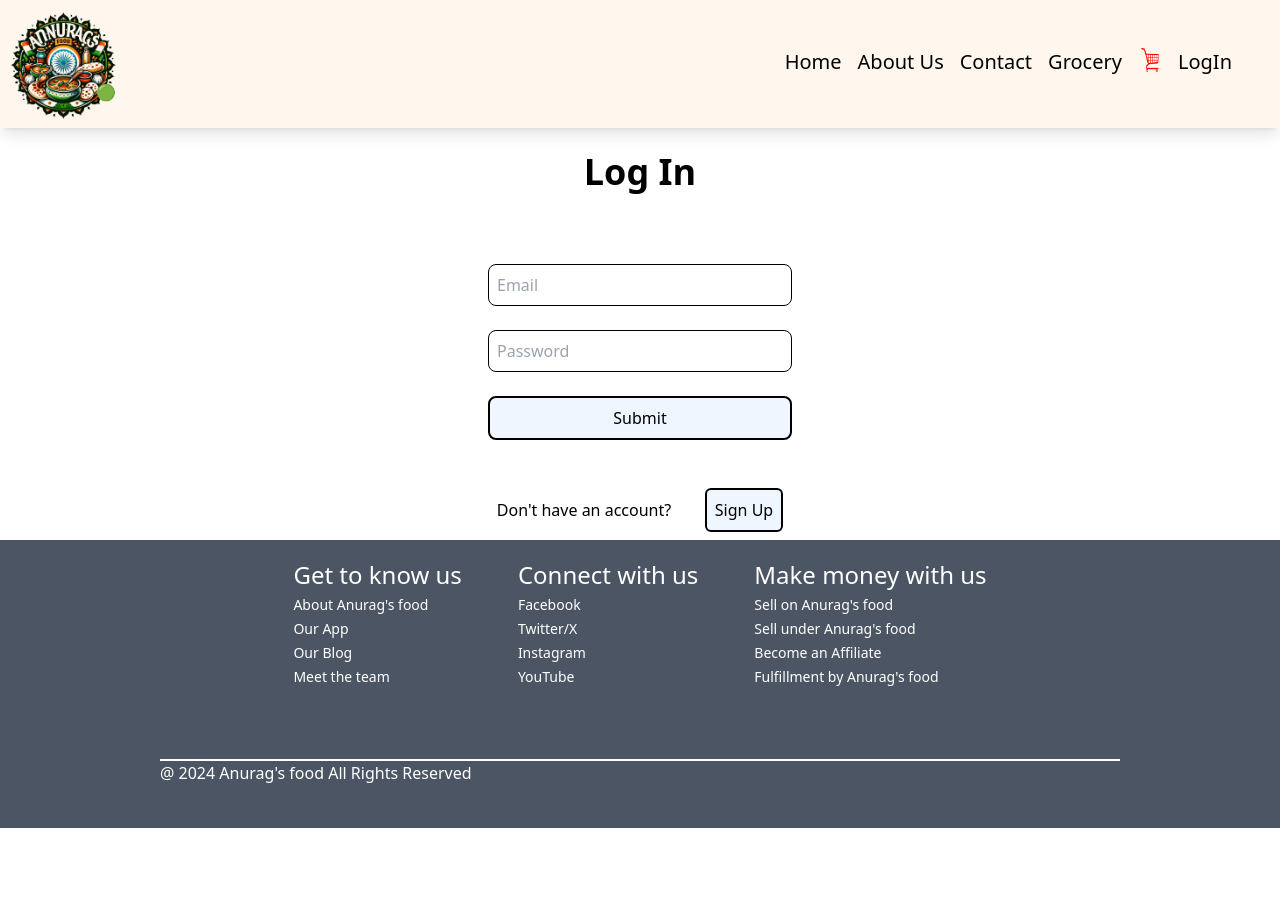
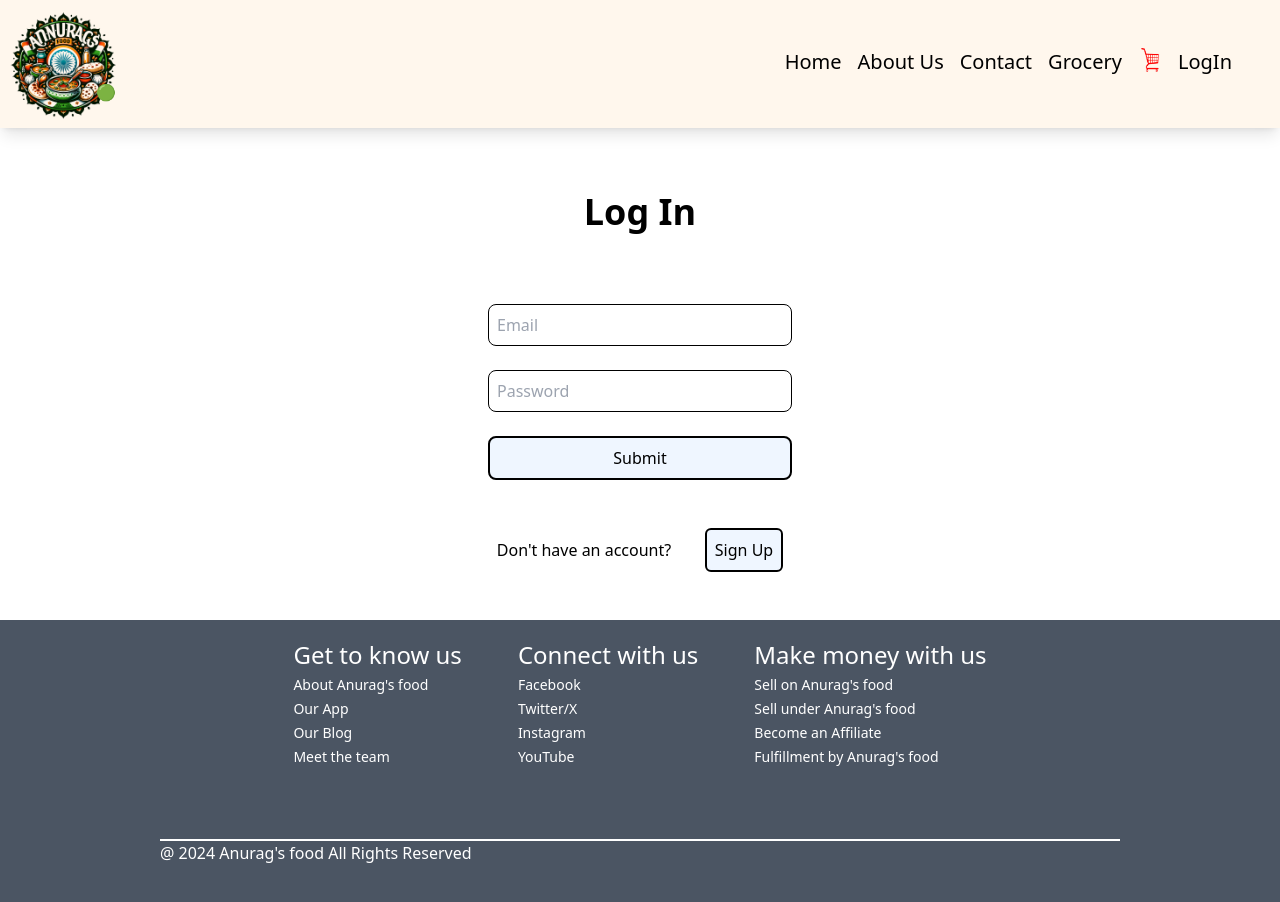
Before and after one commit to AnuragAnalog/namaskaram-react, a React (Vite) app: page /login in a window 1280 px wide. Shown: the top 902 px of the page. Before the commit the page ends 828 px from the top, so only its background shows below. Built offline with nearby package versions, Linux system fonts and the light colour scheme.

Commit message:
updated login and signup

```diff
--- a/src/components/Footer.jsx
+++ b/src/components/Footer.jsx
@@ -6,7 +6,7 @@ function Footer() {
     return (
         <>
             {/* <div className="flex flex-col"> */}
-                <div className="flex flex-col w-full h-72 bg-gray-600 gap-24 items-center justify-center">
+                <div className="flex flex-col w-full h-72 mt-10 bg-gray-600 gap-24 items-center justify-center">
                     <div className="flex flex-row h-20 w-[75%] gap-14 items-center justify-center">
                         <div className="flex flex-col gap-1 text-white">
                             <h1 className="text-2xl"> Get to know us </h1>
--- a/src/components/Header.jsx
+++ b/src/components/Header.jsx
@@ -23,7 +23,7 @@ function Header() {
     }
 
     return (
-        <div className="flex row-auto justify-between shadow-lg bg-orange-50">
+        <div className="flex flex-row justify-between mb-10 shadow-lg bg-orange-50">
             <Link to="/" className="m-2">
                 <span className="z-20 absolute top-20 left-24"> {internetStatus ? "🟢" : "🔴"} </span>
                 <img className="z-10 w-28 h-28" src={logo} />
--- a/src/components/Shimmer.jsx
+++ b/src/components/Shimmer.jsx
@@ -16,9 +16,11 @@ export function ShimmerBody() {
 export function ShimmerResCard() {
     return (
         <>
-            <ShimmerThumbnail height={250} rounded />
-            <ShimmerText line={2} gap={10} />
-            <ShimmerContentBlock title text cta thumbnailWidth={370} thumbnailHeight={370} />
+            <div className="w-9/12 m-auto">
+                <ShimmerThumbnail height={250} rounded />
+                <ShimmerText line={2} gap={10} />
+                <ShimmerContentBlock title text cta thumbnailWidth={370} thumbnailHeight={370} />
+            </div>
         </>
     )
 }
```
Also changed, not shown: 1 other file (tests, documents, lock files or other folders).
